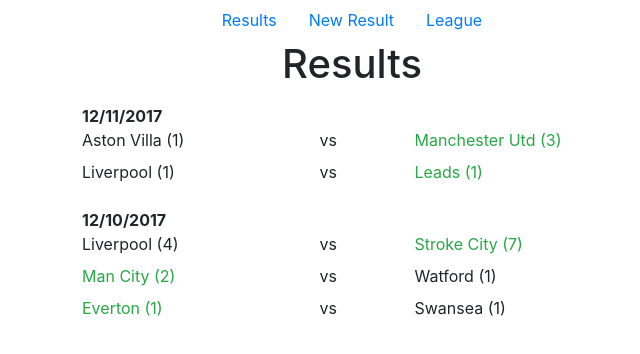
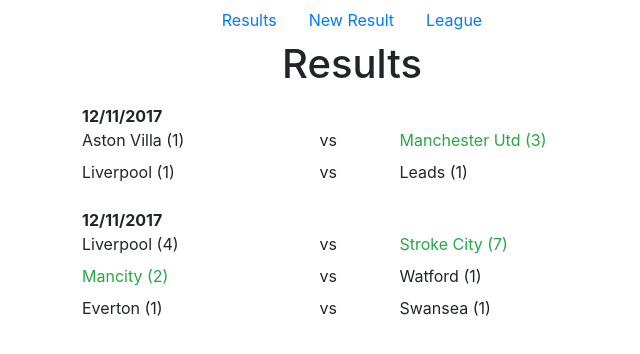
Before and after one commit to bhojport/football-league, a Vue app: page /#/ in a window 1280 px wide. Shown: the top 354 px of the page, without its empty margins (288-928 px from the left). Built offline with nearby package versions, Linux system fonts and the light colour scheme.

Commit message:
Static Data Binding for results page

```diff
--- a/src/league/Results.vue
+++ b/src/league/Results.vue
@@ -2,34 +2,39 @@
     <div id="results">
         <h1 class="text-center">Results</h1>
         <dl>
-            <dt class="mt-3">12/11/2017</dt>
-            <div class="row">
-                <dd class="col-5">Aston Villa (1)</dd>
-                <dd class="col-2">vs</dd>
-                <dd class="col-5 text-success">Manchester Utd (3)</dd>
-            </div>
-            <div class="row">
-                <dd class="col-5">Liverpool (1)</dd>
-                <dd class="col-2">vs</dd>
-                <dd class="col-5 text-success">Leads (1)</dd>
-            </div>
-
-            <dt class="mt-3">12/10/2017</dt>
-            <div class="row">
-                <dd class="col-5">Liverpool (4)</dd>
-                <dd class="col-2">vs</dd>
-                <dd class="col-5 text-success">Stroke City (7)</dd>
-            </div>
-            <div class="row">
-                <dd class="col-5 text-success">Man City (2)</dd>
-                <dd class="col-2">vs</dd>
-                <dd class="col-5">Watford (1)</dd>
-            </div>
-            <div class="row">
-                <dd class="col-5 text-success">Everton (1)</dd>
-                <dd class="col-2">vs</dd>
-                <dd class="col-5">Swansea (1)</dd>
+            <div v-for="(result,i) in results" :key="i">
+                <dt class="mt-3">{{result.date}}</dt>
+                <div class="row" v-for="(team, idx) in result.team" :key="idx">
+                    <dd class="col-5" :class="{'text-success': team.scoreA > team.scoreB }">{{team.teamA}} ({{team.scoreA}})</dd>
+                    <dd class="col-2">vs</dd>
+                    <dd class="col-51" :class="{'text-success': team.scoreB > team.scoreA }">{{team.teamB}} ({{team.scoreB}})</dd>
+                </div>
             </div>
         </dl>
     </div>
 </template>
+<script>
+export default {
+  data: function(){
+      return {
+        results: [
+            {
+                date: '12/11/2017',
+                team: [
+                    {teamA: 'Aston Villa', teamB: 'Manchester Utd', scoreA: 1, scoreB: 3},
+                    {teamA: 'Liverpool', teamB: 'Leads', scoreA: 1, scoreB: 1}
+                ]
+            },
+            {
+                date: '12/11/2017',
+                team: [
+                    {teamA: 'Liverpool', teamB: 'Stroke City', scoreA: 4, scoreB: 7},
+                    {teamA: 'Mancity', teamB: 'Watford', scoreA: 2, scoreB: 1},
+                    {date: '12/10/2017', teamA: 'Everton', teamB: 'Swansea', scoreA: 1, scoreB: 1}
+                ]
+            }
+        ]
+      }
+  }
+}
+</script>
```
